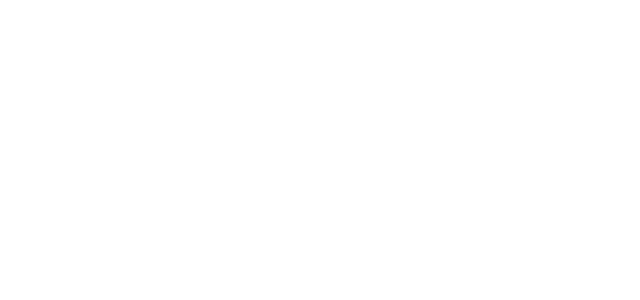
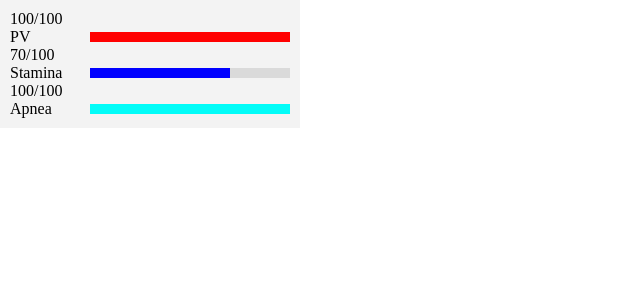
Before and after one commit to TonyRandrian/AFOV-FiveM-GitHub, a React (Vite) app in the folder metabolism/UI/: page / in a window 1280 px wide. Shown: the top 300 px of the page, without its empty margins (0-640 px from the left). Built offline with nearby package versions, Linux system fonts and the light colour scheme.

Commit message:
(feat) : leave PV, stamina, apnea on display

```diff
--- a/metabolism/UI/src/App.jsx
+++ b/metabolism/UI/src/App.jsx
@@ -4,16 +4,14 @@ import Gauge from "./components/Gauge";
 
 function App() {
   const [visible, setVisible] = useState(false);
-  const [PV, setPV] = useState(10);
   const [gauges, setGauges] = useState([]);
 
   useEffect(() => {
     const handler = (event) => {
       if (event.data.action === "setVisible") {
         setVisible(event.data.visible);
-      } else if (event.data.action === "addPV") {
-        setPV((prev) => prev + event.data.value);
-      } else if (event.data.action === "updateState") {
+      }
+      else if (event.data.action === "updateState") {
         setGauges(event.data.value);
       }
     };
@@ -24,11 +22,11 @@ function App() {
 
   return (
     <div id="container">
-      {/* <div id="main-gauge-container">
-        <Gauge label="PV" color="#F00" value={PV} maxValue="100"></Gauge>
+      { <div id="main-gauge-container">
+        <Gauge label="PV" color="#F00" value="100" maxValue="100"></Gauge>
         <Gauge label="Stamina" color="#00F" value="70" maxValue="100"></Gauge>
         <Gauge label="Apnea" color="#03fcf8" value="100" maxValue="100"></Gauge>
-      </div> */}
+      </div> }
 
       {visible && (
         <div id="full-gauge-container">
```
Also changed, not shown: 1 other file (tests, documents, lock files or other folders).
